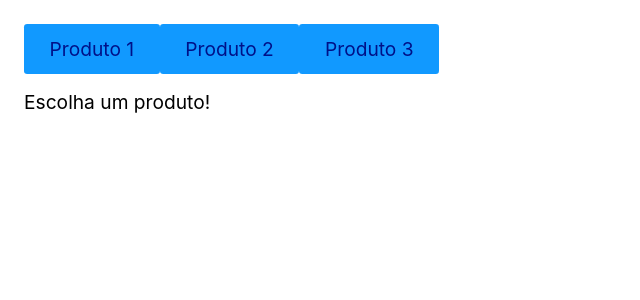
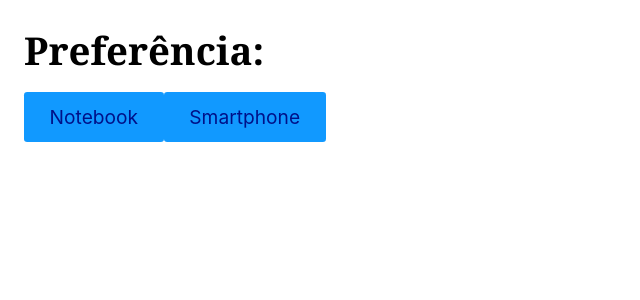
Before and after one commit to Chronoxpp/react_origamid, a React (Vite) app: page / in a window 1280 px wide. Shown: the top 300 px of the page, without its empty margins (0-640 px from the left). Built offline with nearby package versions, Linux system fonts and the light colour scheme.

Commit message:
Feat: implementa o desafio da aula 0302 useEffect 2

```diff
--- a/src/App.jsx
+++ b/src/App.jsx
@@ -1,39 +1,29 @@
 import React from "react";
 import Menu from "./Menu";
 import Produto from "./Produto";
-
-// Os links abaixo puxam dados de um produto em formato JSON
-// https://ranekapi.origamid.dev/json/api/produto/tablet
-// https://ranekapi.origamid.dev/json/api/produto/smartphone
-// https://ranekapi.origamid.dev/json/api/produto/notebook
-// Crie uma interface com 3 botões, um para cada produto.
-// Ao clicar no botão faça um fetch a api e mostre os dados do produto na tela.
-// Mostre apenas um produto por vez
-// Mostre a mensagem carregando... enquanto o fetch é realizado
 
 export default function App()
 {
   const [produto, setProduto] = React.useState(null);
 
-  let elemento;
-  if (! produto)
-  {
-    elemento = <p>Escolha um produto!</p>
-  }
-  else if(produto === 'carregando')
-  {
-    elemento = <p>Carregando, aguarde</p>
-  }
-  else if(produto)
-  {
-    elemento = <Produto produto={produto} />
-  }
+    function obterProdutoLocal(id)
+    {
+      return JSON.parse(window.localStorage.getItem(id));
+    }
+
+    React.useEffect(
+      ()=>
+      {
+        setProduto(obterProdutoLocal("produto"));
+      },
+      []
+    );
 
   return (
     <>
-      <Menu setProduto={setProduto} />
-
-      {elemento}
+      <h1>Preferência: {produto && produto.nome}</h1>
+      <Menu setProduto={setProduto} obterProdutoLocal={obterProdutoLocal} />
+      {produto && <Produto produto={produto} />}
     </>
   );
-};
+}
--- a/src/Botao.jsx
+++ b/src/Botao.jsx
@@ -1,22 +1,36 @@
-export default function Botao({texto, api, setProduto})
+export default function Botao({texto, api, setProduto, obterProdutoLocal})
 {
-    async function buscarProduto(api)
+    let ID_PRODUTO_LOCAL = "produto";
+
+    return (
+        <button
+            onClick={() => exibirProduto(texto, api)}
+        >
+            {texto}
+        </button>
+    );
+
+    async function exibirProduto(texto, api)
     {
-        const dadosProduto = await fetch(api);
-        return await dadosProduto.json();
-    }
-
-    async function definirProduto(api)
-    {
-        setProduto('carregando');
-
-        const produto = await buscarProduto(api);
+        const produto = await obterProduto(texto, api);
+        salvarProdutoLocalmente(ID_PRODUTO_LOCAL, produto);
         setProduto(produto);
     }
 
-    return (
-        <button onClick={
-            () => {definirProduto(api);}
-        }>{texto}</button>
-    );
+    async function obterProduto(nome, api)
+    {
+        let produto = null;
+
+        produto = obterProdutoLocal(ID_PRODUTO_LOCAL);
+        if(produto && produto.nome === nome) return produto;
+
+        const response = await fetch(api);
+        produto = await response.json();
+        return produto;
+    }
+
+    function salvarProdutoLocalmente(id, produto)
+    {
+        window.localStorage.setItem(id, JSON.stringify(produto));
+    }
 }
--- a/src/Menu.jsx
+++ b/src/Menu.jsx
@@ -1,18 +1,22 @@
+// Quando o usuário clicar em um dos botões, faça um fetch do produto clicado utilizando a api abaixo
+// https://ranekapi.origamid.dev/json/api/produto/notebook
+// https://ranekapi.origamid.dev/json/api/produto/smartphone
+// Mostre o nome e preço na tela (separe essa informação em um componente Produto.js)
+// Defina o produto clicado como uma preferência do usuário no localStorage
+// Quando o usuário entrar no site, se existe um produto no localStorage, faça o fetch do mesmo
+
 import Botao from "./Botao";
 
-export default function Menu({setProduto})
+export default function Menu({setProduto, obterProdutoLocal})
 {
-    const api1 = "https://ranekapi.origamid.dev/json/api/produto/tablet";
+    const apiNotebook = "https://ranekapi.origamid.dev/json/api/produto/notebook";
 
-    const api2 = "https://ranekapi.origamid.dev/json/api/produto/smartphone";
-
-    const api3 = "https://ranekapi.origamid.dev/json/api/produto/notebook";
+    const apiSmartphone = "https://ranekapi.origamid.dev/json/api/produto/smartphone";
 
     return (
         <div>
-            <Botao texto="Produto 1" api={api1} setProduto={setProduto} />
-            <Botao texto="Produto 2" api={api2} setProduto={setProduto} />
-            <Botao texto="Produto 3" api={api3} setProduto={setProduto} />
+            <Botao texto="Notebook" api={apiNotebook} setProduto={setProduto} obterProdutoLocal={obterProdutoLocal} />
+            <Botao texto="Smartphone" api={apiSmartphone} setProduto={setProduto} obterProdutoLocal={obterProdutoLocal} />
         </div>
     );
 }
--- a/src/Produto.jsx
+++ b/src/Produto.jsx
@@ -4,11 +4,6 @@ export default function Produto({produto})
         <div>
             <h1>{produto.nome}</h1>
             <p>R$ {produto.preco}</p>
-            <p>{produto.vendido ? 'Vendido' : 'Disponivel'}</p>
-            <div>
-                <img src={produto.fotos[0].src} alt={produto.fotos[0].alt} />
-            </div>
-            <p>{produto.descricao}</p>
         </div>
     );
 }
```
